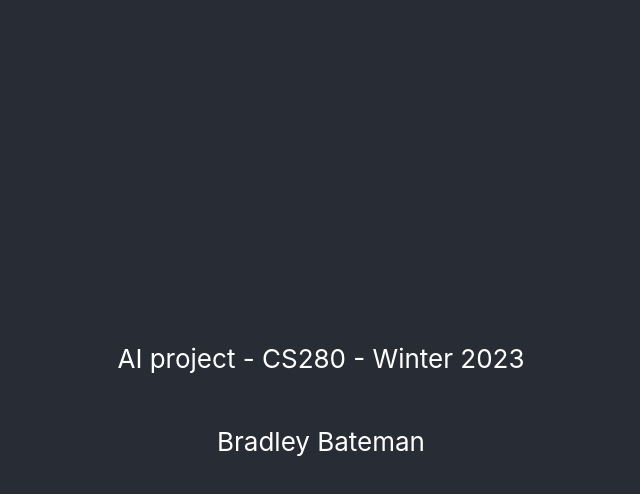
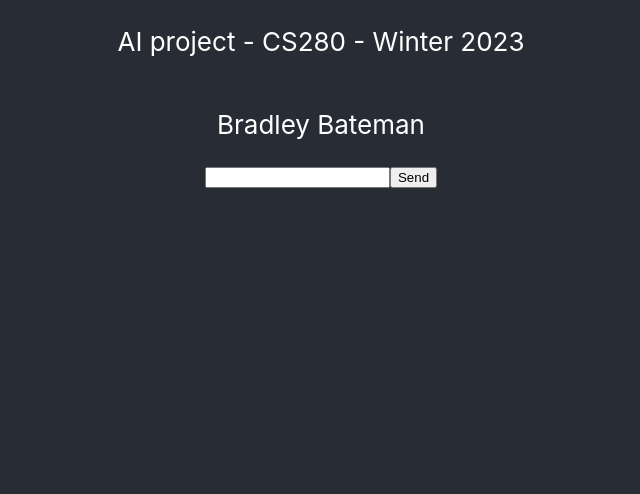
Before and after one commit to NESHomebrew/ai-react-project, a React (Create React App) app: page / in a window 1280 px wide. Shown: the top 494 px of the page, without its empty margins (319-959 px from the left). Built offline with nearby package versions, Linux system fonts and the light colour scheme; no server answers.

Commit message:
basic working stream

```diff
--- a/package.json
+++ b/package.json
@@ -6,9 +6,11 @@
     "@testing-library/jest-dom": "^5.16.5",
     "@testing-library/react": "^13.4.0",
     "@testing-library/user-event": "^13.5.0",
+    "openai": "^3.2.1",
     "react": "^18.2.0",
     "react-dom": "^18.2.0",
     "react-scripts": "5.0.1",
+    "sse": "github:mpetazzoni/sse.js",
     "web-vitals": "^2.1.4"
   },
   "scripts": {
--- a/src/App.css
+++ b/src/App.css
@@ -1,5 +1,8 @@
 .App {
+  background-color: #282c34;
   text-align: center;
+  min-height: 100vh;
+  max-height: 100vh;
 }
 
 .App-logo {
@@ -14,8 +17,6 @@
 }
 
 .App-header {
-  background-color: #282c34;
-  min-height: 100vh;
   display: flex;
   flex-direction: column;
   align-items: center;
@@ -36,3 +37,10 @@
     transform: rotate(360deg);
   }
 }
+
+#input-box {
+  /* display: flex; */
+  align-content: center;
+  align-items: center;
+  justify-content: center;
+}
--- a/src/App.js
+++ b/src/App.js
@@ -1,12 +1,103 @@
 import "./App.css";
+import { SSE } from "sse";
+import { useState, useRef, useEffect } from "react";
+import openai from "./openai/openai";
 
 function App() {
+  const API_KEY = process.env.REACT_APP_OPENAI_API_KEY;
+  const openAI = openai();
+
+  const [inputValue, setValue] = useState("");
+  const [result, setResult] = useState("");
+
+  const resultRef = useRef();
+
+  useEffect(() => {
+    resultRef.current = result;
+  }, [result]);
+
+  function handleChange(event) {
+    setValue(event.target.value);
+  }
+
+  async function handleClick(e) {
+    e.preventDefault();
+    setResult("");
+
+    if (inputValue !== "") {
+      // setIsLoading(true);
+      let url = "https://api.openai.com/v1/chat/completions";
+      let data = {
+        model: "gpt-3.5-turbo",
+        // model: "text-davinci-003",
+        messages: [{ role: "user", content: inputValue }],
+        temperature: 0.75,
+        top_p: 0.95,
+        max_tokens: 1000,
+        stream: true,
+        n: 1,
+      };
+
+      let source = new SSE(url, {
+        headers: {
+          "Content-Type": "application/json",
+          Authorization: `Bearer ${API_KEY}`,
+        },
+        method: "POST",
+        payload: JSON.stringify(data),
+      });
+
+      source.addEventListener("message", (e) => {
+        if (e.data !== "[DONE]") {
+          let payload = JSON.parse(e.data);
+          let text = payload.choices[0].delta.content ?? "";
+          if (text !== "\n") {
+            resultRef.current = resultRef.current + text;
+            setResult(resultRef.current);
+          }
+        } else {
+          source.close();
+        }
+      });
+
+      source.addEventListener("readystatechange", (e) => {
+        if (e.readyState >= 2) {
+          // setIsLoading(false);
+        }
+      });
+
+      source.stream();
+    } else {
+      alert("Please insert a prompt!");
+    }
+  }
+
   return (
     <div className="App">
       <header className="App-header">
         <p>AI project - CS280 - Winter 2023</p>
         <p>Bradley Bateman</p>
       </header>
+      <form>
+        <input
+          id="input-box"
+          type="text"
+          onChange={handleChange}
+          value={inputValue}
+        ></input>
+        <button onClick={handleClick}>Send</button>
+      </form>
+
+      <div
+        style={{
+          color: "white",
+          whiteSpace: "pre-line",
+          paddingLeft: "10vw",
+          paddingRight: "10vw",
+        }}
+      >
+        <p>{result}</p>
+      </div>
     </div>
   );
 }
--- /dev/null
+++ b/src/openai/openai.js
@@ -0,0 +1,10 @@
+import { Configuration, OpenAIApi } from "openai";
+
+const configuration = new Configuration({
+  organization: "org-44vfEBhpmqtnkew0qAsK5Soq",
+  apiKey: process.env.REACT_APP_OPENAI_API_KEY,
+});
+
+export default function openai() {
+  return new OpenAIApi(configuration);
+}
```
Also changed, not shown: 2 other files (tests, documents, lock files or other folders).
